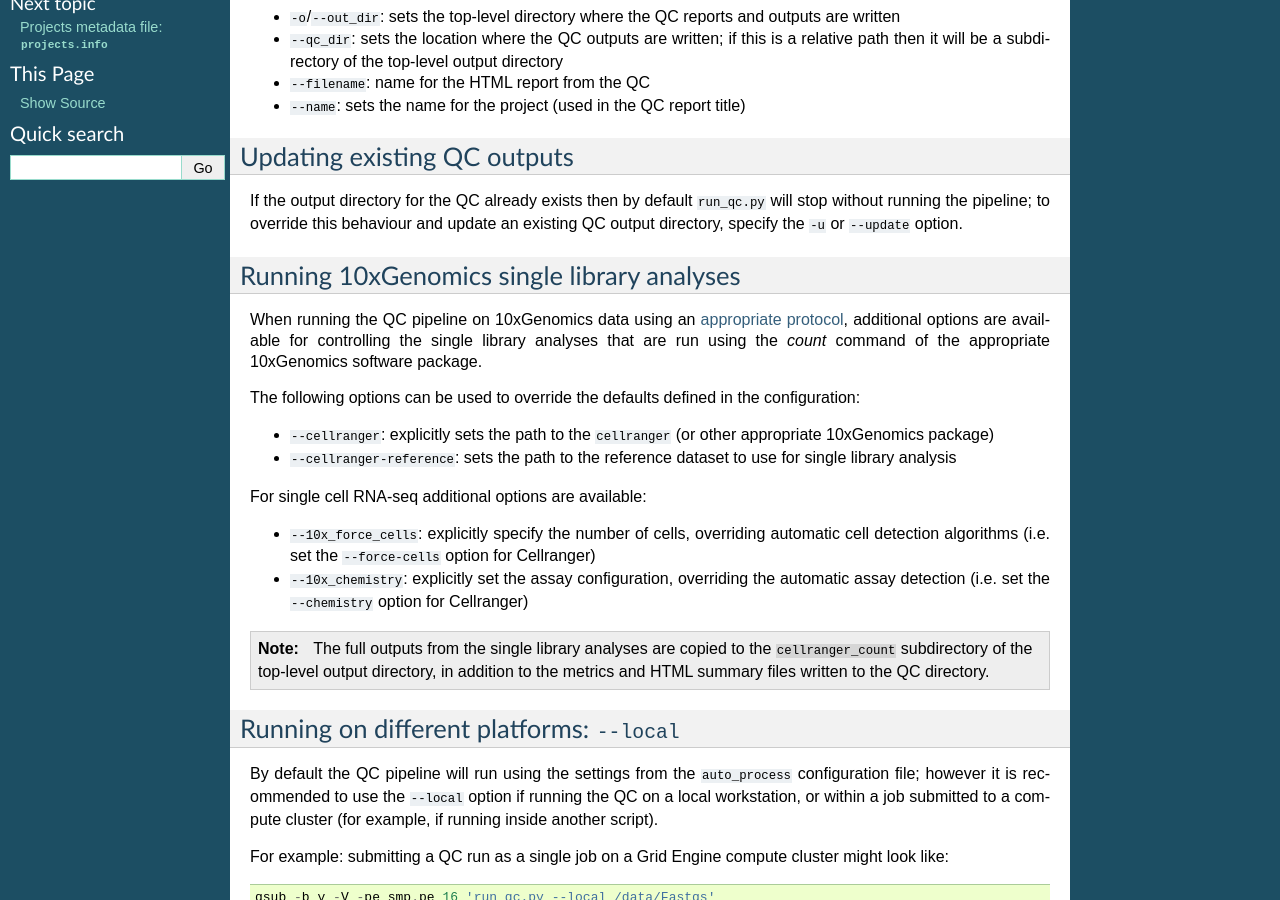
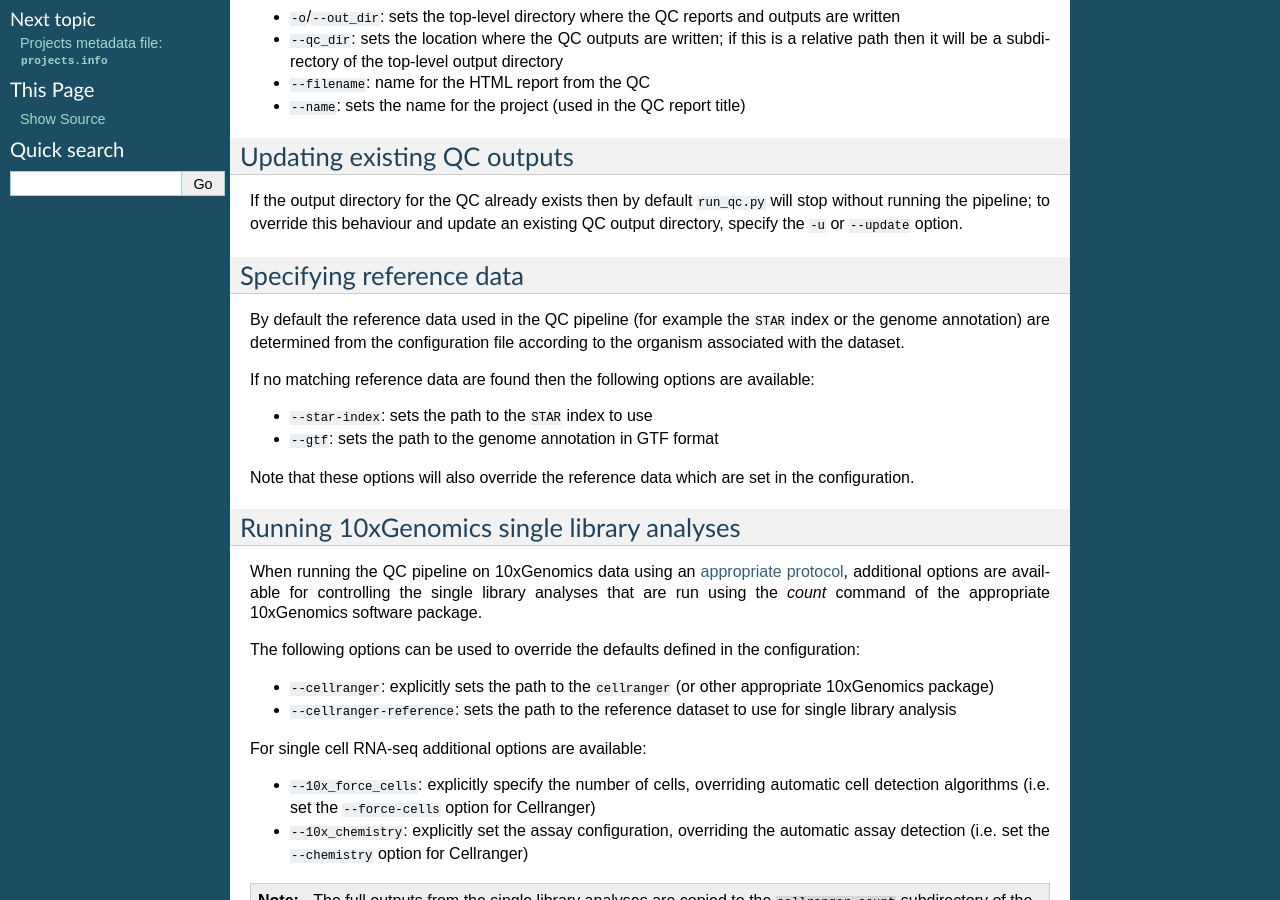
Before and after one commit to fls-bioinformatics-core/auto_process_ngs, a Sphinx documentation site: the page built from docs/source/using/run_qc_standalone.rst, in a window 1280 px wide and 900 px high, scrolled down 1135 px. Built offline with Sphinx 7.4.7, drawn with Linux system fonts in a browser that asks for light colours; some of the changed text lies outside the part shown.

Commit message:
run_qc.py: update the documentation for --star-index and --gtf options.

```diff
--- a/docs/source/using/run_qc_standalone.rst
+++ b/docs/source/using/run_qc_standalone.rst
@@ -93,6 +93,25 @@ default ``run_qc.py`` will stop without running the pipeline;
 to override this behaviour and update an existing QC output
 directory, specify the ``-u`` or ``--update`` option.
 
+Specifying reference data
+-------------------------
+
+By default the reference data used in the QC pipeline (for
+example the ``STAR`` index or the genome annotation) are
+determined from the configuration file according to the
+organism associated with the dataset.
+
+If no matching reference data are found then the following
+options are available:
+
+* ``--star-index``: sets the path to the ``STAR`` index
+  to use
+* ``--gtf``: sets the path to the genome annotation in
+  GTF format
+
+Note that these options will also override the reference data
+which are set in the configuration.
+
 Running 10xGenomics single library analyses
 -------------------------------------------
 
```
